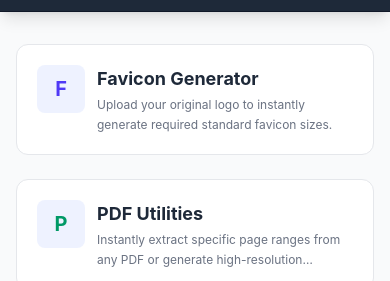
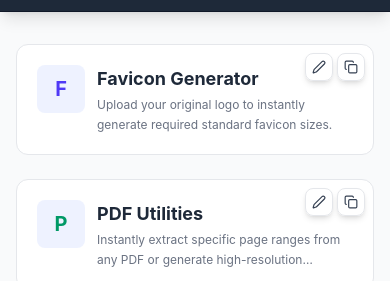
Before and after one commit to HypertextAssassin0273/web-tools, a React (Vite) app: page / in a window 390 px wide. Shown: the part 244-525 px from the top of the page. Built offline with nearby package versions, Linux system fonts and the light colour scheme.

Commit message:
fix(ui): improve button visibility and accessibility in tool cards

```diff
--- a/src/App.jsx
+++ b/src/App.jsx
@@ -267,11 +267,12 @@ export default function App() {
                 onClick={() => handleToolOpen(tool)}
                 className={`group block bg-white dark:bg-gray-900 border border-gray-200 dark:border-gray-800 rounded-xl ${cardPaddingClass} cursor-pointer relative hover:-translate-y-1 hover:shadow-2xl hover:shadow-blue-100 dark:hover:shadow-black/50 hover:border-blue-300 dark:hover:border-blue-700 transition-all duration-300 flex flex-col h-full`}
               >
-                <div className="absolute top-2 right-2 flex gap-1 z-20 opacity-0 group-hover:opacity-100 transition-opacity duration-200">
-                  <button onClick={(e) => { e.stopPropagation(); setActiveModal({ type: 'publish', tool }); }} className="p-1.5 bg-gray-100 dark:bg-gray-800 hover:bg-gray-200 dark:hover:bg-gray-700 rounded-lg text-gray-700 dark:text-gray-300 shadow-md border border-gray-300 dark:border-gray-600 transition-colors cursor-pointer" title="Edit">
+                {/* Mobile-safe wrapper: Always visible on touch, hoverable on desktop */}
+                <div className="opacity-100 md:opacity-0 md:group-hover:opacity-100 focus-within:opacity-100 transition-opacity absolute top-2 right-2 flex gap-1 z-20">
+                  <button onClick={(e) => { e.stopPropagation(); setActiveModal({ type: 'publish', tool }); }} className="p-1.5 bg-white/90 dark:bg-gray-800/90 hover:bg-gray-100 dark:hover:bg-gray-700 rounded-lg text-gray-700 dark:text-gray-300 shadow-md border border-gray-200 dark:border-gray-600 transition-colors cursor-pointer" title="Edit">
                     <Edit2 size={14} />
                   </button>
-                  <button onClick={(e) => copyToClipboard(e, tool.id)} className="p-1.5 bg-gray-100 dark:bg-gray-800 hover:bg-gray-200 dark:hover:bg-gray-700 rounded-lg text-gray-700 dark:text-gray-300 shadow-md border border-gray-300 dark:border-gray-600 transition-colors cursor-pointer" title="Copy Link">
+                  <button onClick={(e) => copyToClipboard(e, tool.id)} className="p-1.5 bg-white/90 dark:bg-gray-800/90 hover:bg-gray-100 dark:hover:bg-gray-700 rounded-lg text-gray-700 dark:text-gray-300 shadow-md border border-gray-200 dark:border-gray-600 transition-colors cursor-pointer" title="Copy Link">
                     <Copy size={14} />
                   </button>
                 </div>
```
